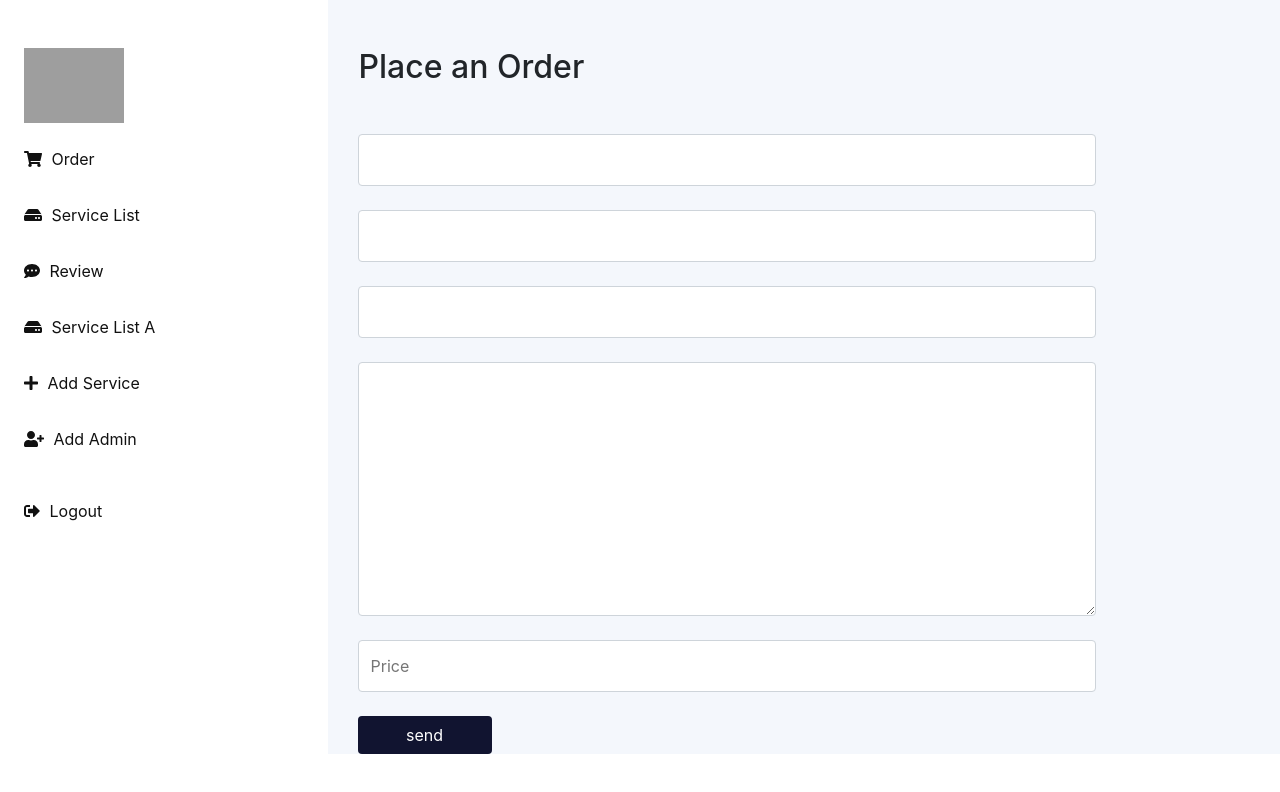
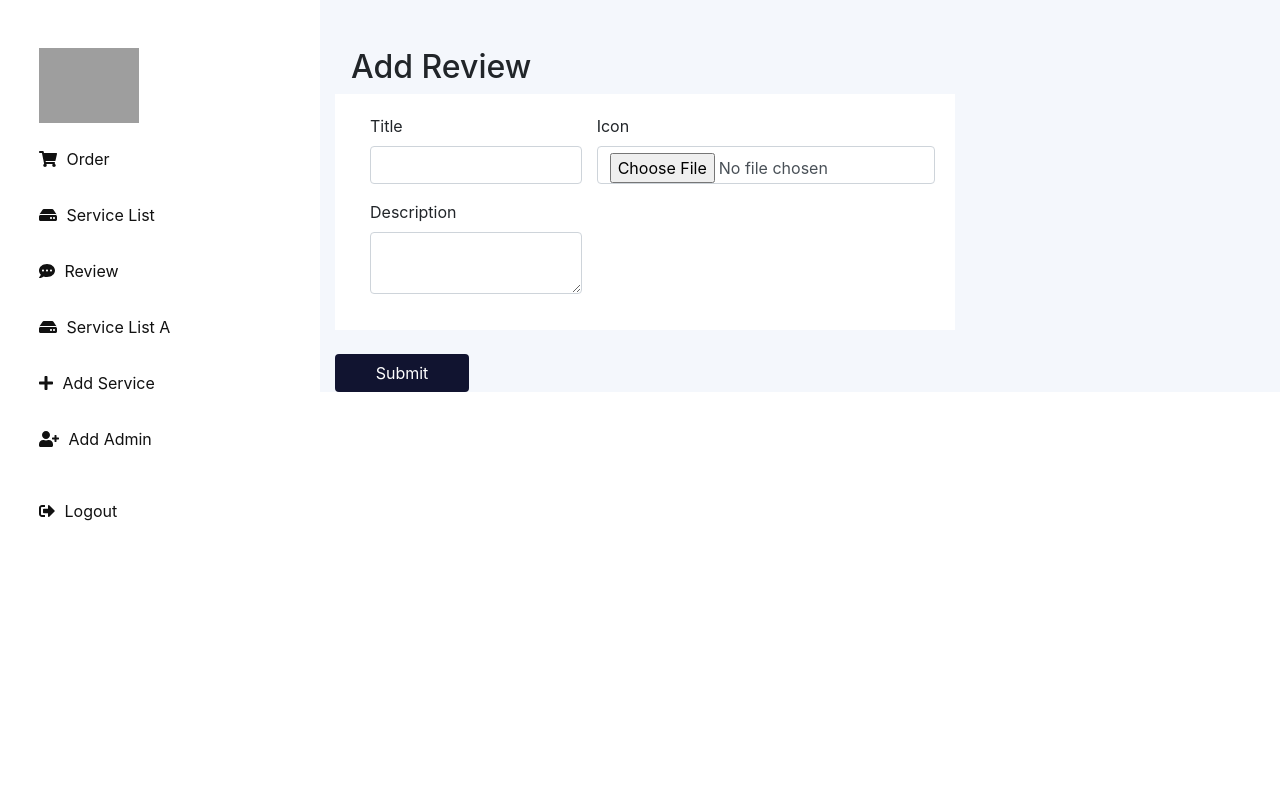
Before and after one commit to tazwar9t62/creative-agency-client, a React (Create React App) app: page /dashboard/admin/addService in a window 1280 px wide. Shown: the top 792 px of the page. Built offline with nearby package versions, Linux system fonts and the light colour scheme; no server answers; grey boxes are pictures that could not be loaded.

Commit message:
added service adding

```diff
--- a/package.json
+++ b/package.json
@@ -13,7 +13,10 @@
     "@testing-library/react": "^9.5.0",
     "@testing-library/user-event": "^7.2.1",
     "bootstrap": "^4.5.2",
+    "express": "^4.17.1",
+    "file-upload": "0.0.0",
     "firebase": "^7.23.0",
+    "multer": "^1.4.2",
     "react": "^16.13.1",
     "react-bootstrap": "^1.3.0",
     "react-dom": "^16.13.1",
--- a/src/App.js
+++ b/src/App.js
@@ -13,6 +13,7 @@ import Dashboard from './pages/Dashboard';
 import PrivateRoute from './components/PrivateRoute/PrivateRoute';
 
 import Review from './components/Dashboard/Review/Review';
+import AddService from './components/Dashboard/AddService/AddService';
 export const UserContext = createContext();
 
 function App() {
@@ -21,8 +22,12 @@ function App() {
   return (
     <UserContext.Provider value={[loggedInUser, setLoggedInUser],[singleService,setSingleService]}>
       <Router>
+
         <Switch>
-        <Route path="/login">
+        <Route path="/dashboard/admin/addService">
+           <AddService/>
+          </Route>
+          <Route path="/login">
            <Login/>
           </Route>
           <Route path="/dashboard/review">
--- /dev/null
+++ b/src/components/Dashboard/AddService/AddService.js
@@ -0,0 +1,97 @@
+import React, { useState } from 'react';
+import Sidebar from '../Sidebar/Sidebar';
+
+const AddService = () => {
+    const [file, setFile] = useState(null);
+    const [info, setInfo] = useState({});
+
+
+  const handelfileChange = (e) => {
+    const newFile = e.target.files[0];
+    setFile(newFile);
+  };
+
+  const handelBlur = (e) => {
+    const newInfo = { ...info };
+    newInfo[e.target.name] = e.target.value;
+    setInfo(newInfo);
+  };
+
+  const handelSubmit = () => {
+    const formData = new FormData();
+    formData.append("file", file);
+    formData.append("title", info.title);
+    formData.append("description", info.description);
+
+    fetch("http://localhost:5000/addService", {
+      method: "POST",
+      body: formData,
+    })
+      .then((response) => response.json())
+      .then((data) => {
+        if(data){
+            alert("Added a service successfully")
+        }
+      })
+      .catch((error) => {
+        console.error(error);
+      });
+  };
+    return (
+        <div className=" container-fluid backgroundAdmin ">
+        <div className=" row ">
+          <div className="col-md-3 ">
+            <Sidebar />
+          </div>
+          <div className="col-md-9 dashboard-background">
+          <div className="pt-5 pl-3">
+                <h2>Add Review</h2>
+            </div>
+
+            <form onSubmit={handelSubmit}>
+              <div
+                style={{ backgroundColor: "#fff", padding: "20px" }}
+                className="d-flex col-md-8"
+              >
+                <div className="col-md-5 ">
+                  <div class="form-group">
+                    <label for="title">Title</label>
+                    <input
+                      onBlur={handelBlur}
+                      type="text"
+                      class="form-control"
+                      name="title"
+                    />
+                  </div>
+                  <div class="form-group">
+                    <label for="description">Description</label>
+                    <textarea
+                      onBlur={handelBlur}
+                      type="text"
+                      class="form-control"
+                      name="description"
+                    ></textarea>
+                  </div>
+                </div>
+                <div class="form-group form-file">
+                  <label for="file">Icon</label>
+                  <input
+                    onChange={handelfileChange}
+                    type="file"
+                    class="form-control"
+                    name="file"
+                  />
+                </div>
+              </div>
+              <br />
+              <button type="submit" class="btn btn-brand text-white">
+                Submit
+              </button>
+            </form>
+          </div>
+        </div>
+      </div>
+    );
+};
+
+export default AddService;
--- a/src/components/Dashboard/Order/Order.js
+++ b/src/components/Dashboard/Order/Order.js
@@ -28,7 +28,7 @@ const Order = () => {
           <div className="pt-5 pl-3">
                 <h2>Place an Order</h2>
             </div>
-            <div className="col-md-10  mt-5">
+            <div className="col-md-12  mt-5">
               <form onSubmit={handleSubmit(onSubmit)}>
                 <input
                   name="name"
--- a/src/components/home/Services/ServiceDetails.js
+++ b/src/components/home/Services/ServiceDetails.js
@@ -3,7 +3,7 @@ import React from 'react';
 const ServiceDetails = ({service}) => {
     return (
         <div className="col-md-4 text-center">
-            <img style={{height:"50px"}} src={service.img} alt=""/>
+            <img style={{height:"50px"}} src={`data:imge/png;base64,${service.img.img}`} alt=""/>
             <h5 className="my-3">{service.title}</h5>
             <p className="text-muted">{service.description}</p>
         </div>
```
Also changed, not shown: 1 other file (tests, documents, lock files or other folders).
